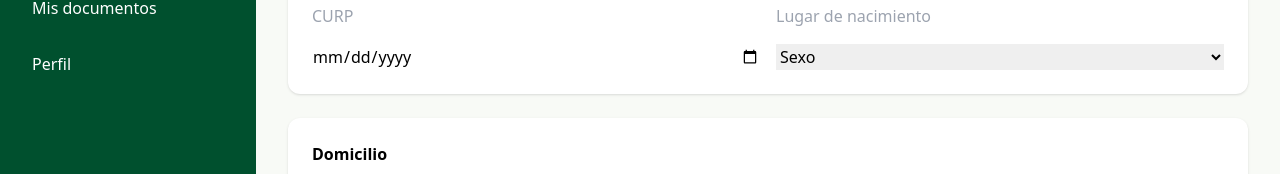
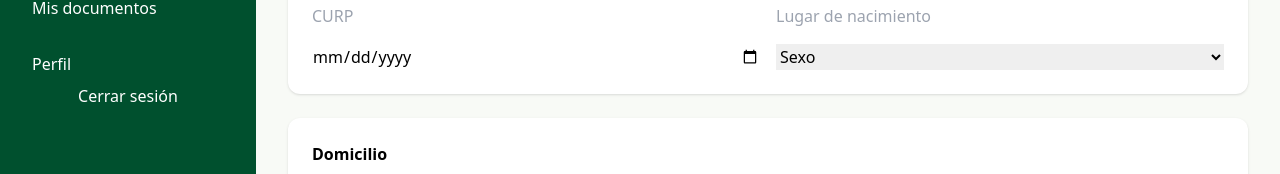
Before and after one commit to dqnieldev/expedientes-utn, a React app in the folder frontend/: page /perfil in a window 1280 px wide. Shown: the part 180-354 px from the top of the page. Built offline with nearby package versions, Linux system fonts and the light colour scheme; no server answers; sample sign-in values are in the browser's storage; the HTML template or start-up script is replaced by a standard one.

Commit message:
fix: correcion de loginGestión correcta de sesiones y autenticación dinámica de usuarios

```diff
--- a/frontend/src/layout/Sidebar.jsx
+++ b/frontend/src/layout/Sidebar.jsx
@@ -27,6 +27,10 @@ export default function Sidebar() {
 
       </nav>
 
+      <button onClick={() => {localStorage.clear();window.location.href = "/";}}>Cerrar sesión
+
+      </button>
+
     </div>
   );
 }
--- a/frontend/src/pages/Login.jsx
+++ b/frontend/src/pages/Login.jsx
@@ -23,6 +23,7 @@ export default function Login() {
     try {
       const data = await login(form);
 
+      localStorage.clear();
       // guardar token y user
       localStorage.setItem("token", data.token);
       localStorage.setItem("user", JSON.stringify(data.user));
```
